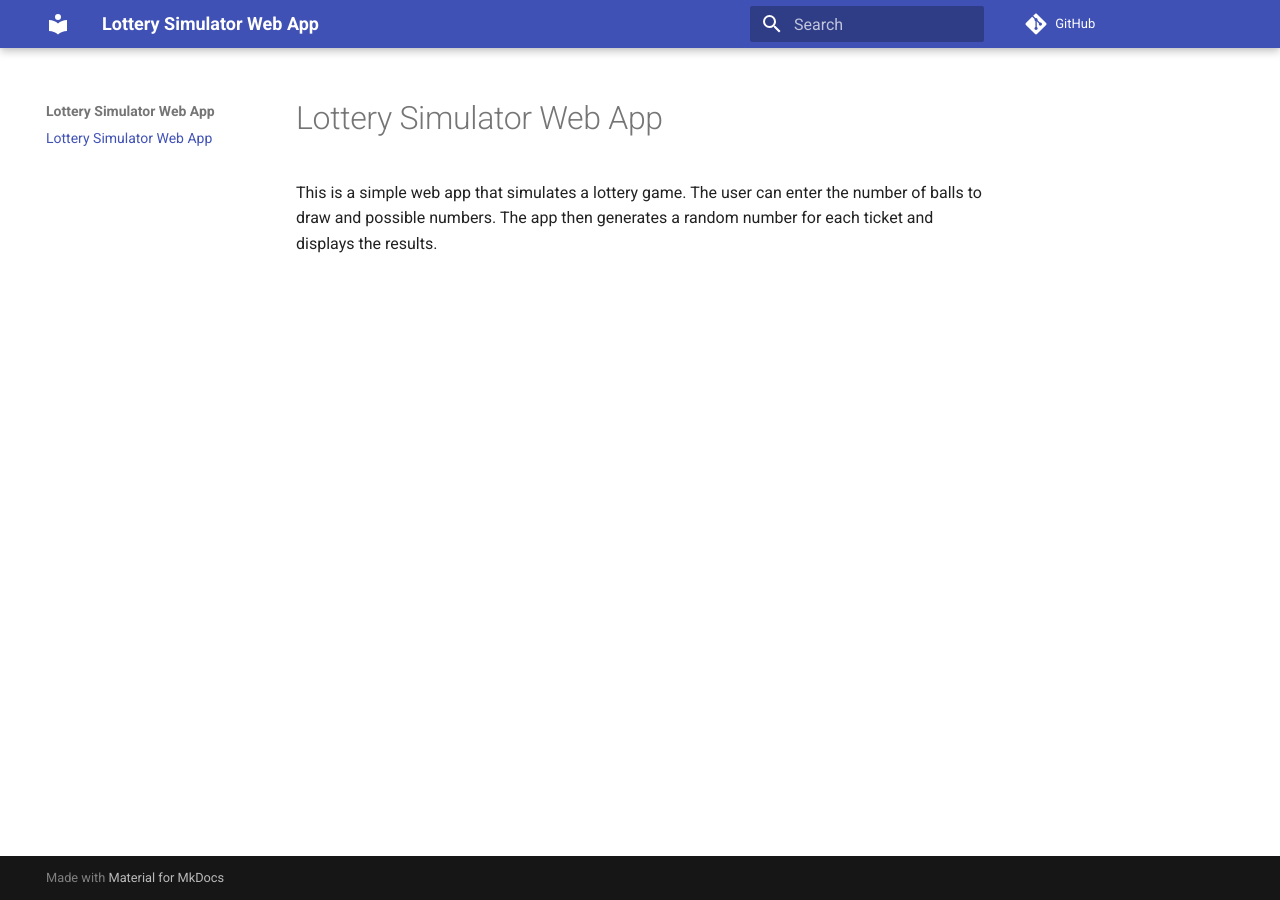
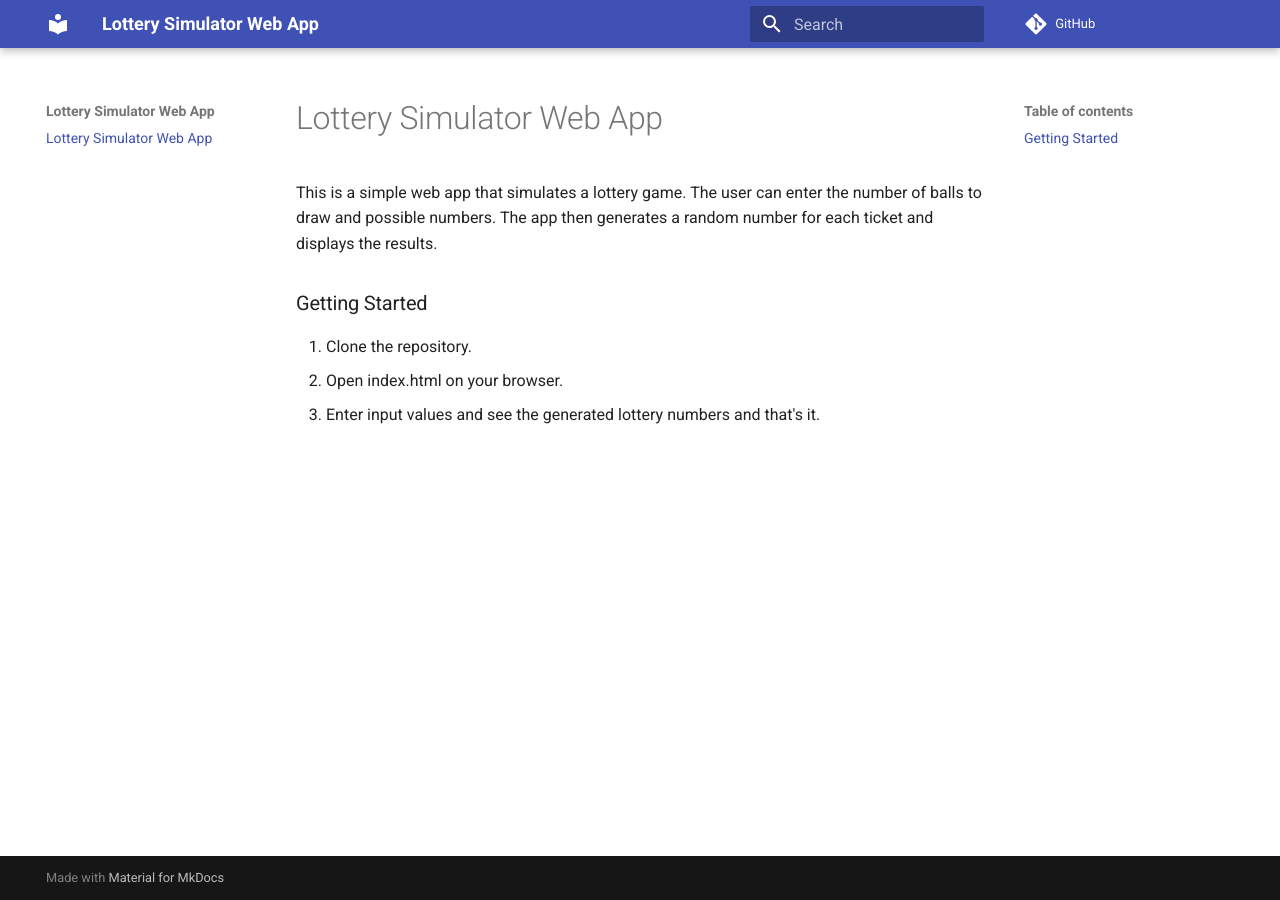
Before and after one commit to lulunac27a/lottery-simulator-webapp, an MkDocs documentation site: the page built from docs/index.md, in a window 1280 px wide. Built offline with MkDocs 1.6.1 and Material for MkDocs 9.7.7, drawn with Linux system fonts in a browser that asks for light colours; comment, search, counter and statistics services are not loaded.

Commit message:
Add Getting Started section

```diff
--- a/docs/index.md
+++ b/docs/index.md
@@ -3,3 +3,9 @@
 This is a simple web app that simulates a lottery game. The user can enter the
 number of balls to draw and possible numbers. The app then generates a random
 number for each ticket and displays the results.
+
+### Getting Started
+
+1. Clone the repository.
+2. Open index.html on your browser.
+3. Enter input values and see the generated lottery numbers and that's it.
```
Also changed, not shown: README.md (+6 -0 lines).
